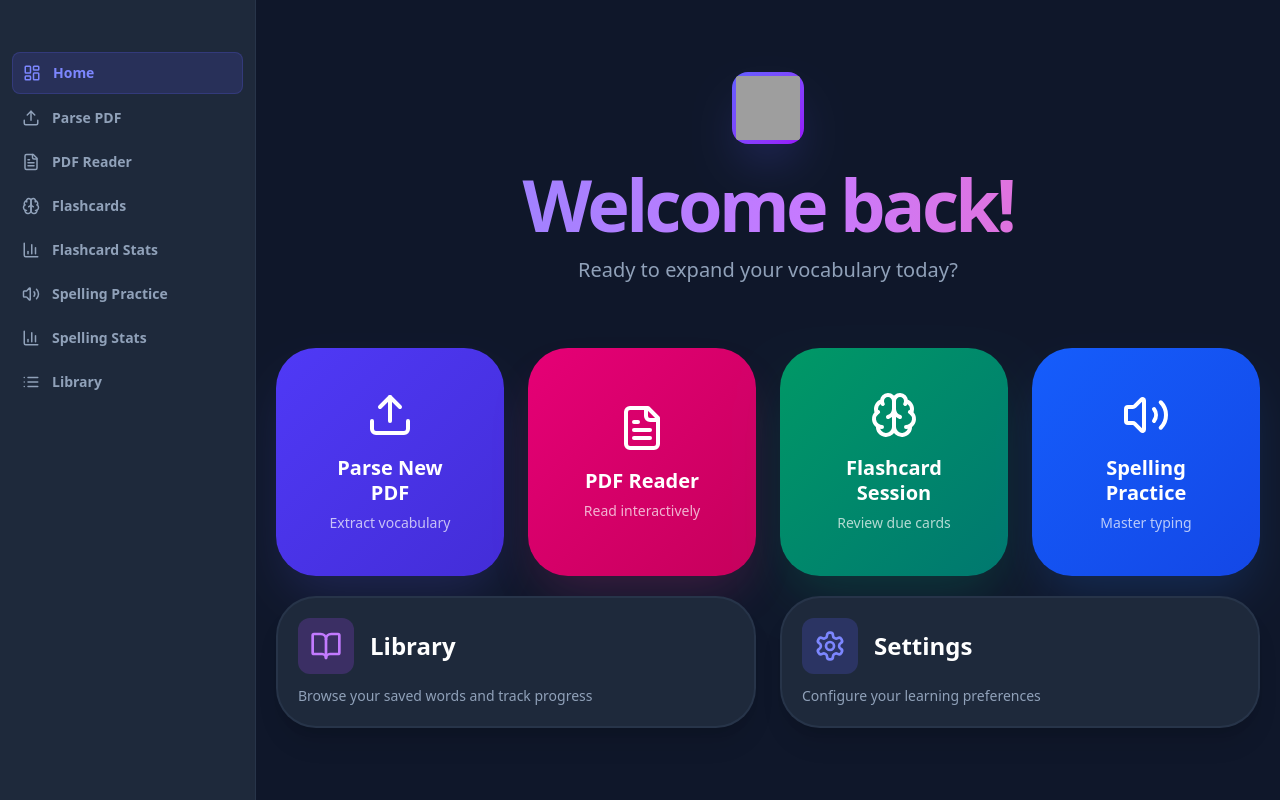
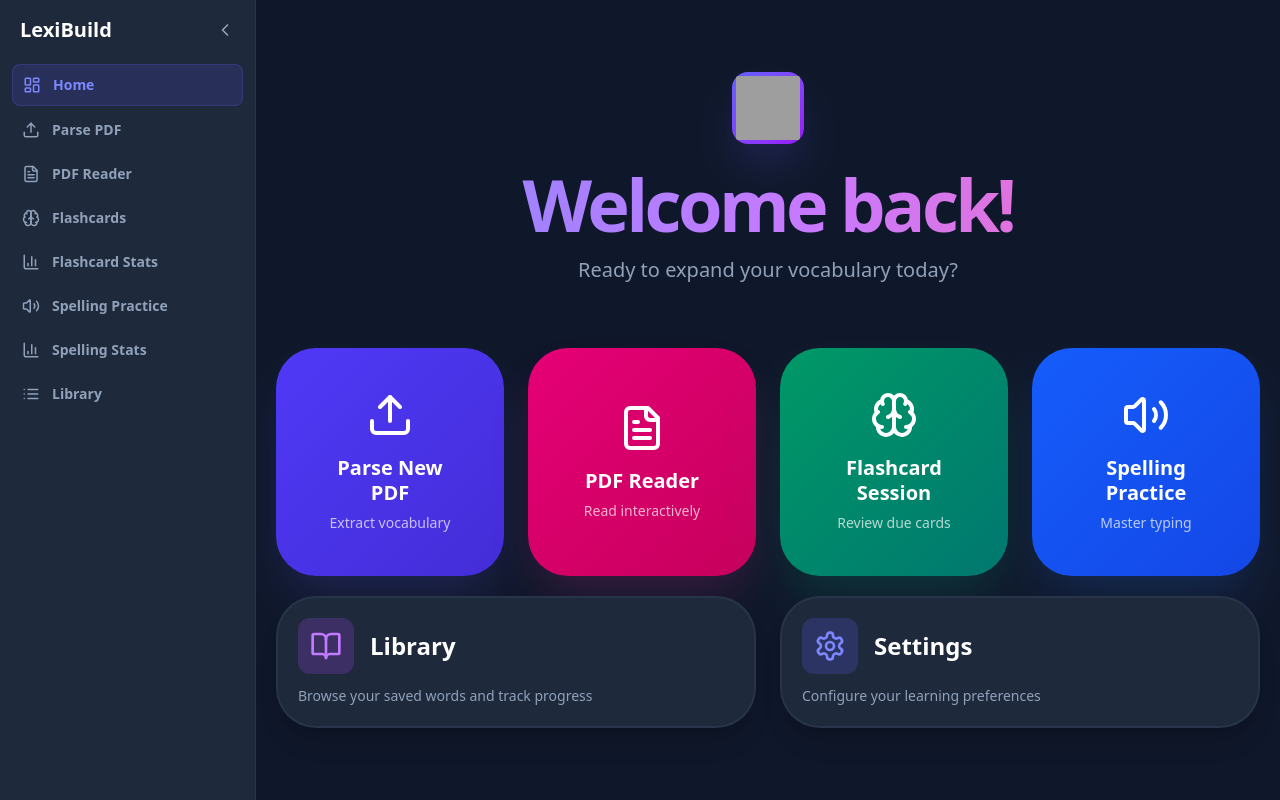
Before and after one commit to ObieHam/GemRSS, a Next.js app: page / in a window 1280 px wide. Built offline with nearby package versions, Linux system fonts and the light colour scheme; grey boxes are pictures that could not be loaded.

Commit message:
Update Sidebar.js

```diff
--- a/components/Sidebar.js
+++ b/components/Sidebar.js
@@ -1,4 +1,4 @@
-import { LayoutDashboard, Upload, FileText, Brain, Volume2, List, BarChart3, Settings, Menu, X } from 'lucide-react';
+import { LayoutDashboard, Upload, FileText, Brain, Volume2, List, BarChart3, Settings, Menu, X, ChevronLeft, ChevronRight } from 'lucide-react';
 
 export default function Sidebar({ view, setView, sidebarOpen, setSidebarOpen, onSettingsClick }) {
   const menuItems = [
@@ -15,7 +15,18 @@ export default function Sidebar({ view, setView, sidebarOpen, setSidebarOpen, on
   return (
     <div className={`fixed top-0 left-0 h-full bg-[#1e293b] border-r border-slate-700/50 transition-all duration-300 z-50 ${sidebarOpen ? 'w-64' : 'w-16'}`}>
       <div className="p-3 h-full flex flex-col">
-        <nav className="space-y-1 flex-1 mt-10">
+        <div className="flex items-center justify-between mb-4">
+          {sidebarOpen && <div className="text-xl font-black text-white ml-2">LexiBuild</div>}
+          <button
+            onClick={() => setSidebarOpen(!sidebarOpen)}
+            className="p-2 hover:bg-slate-700/50 rounded-lg transition-all ml-auto"
+            title={sidebarOpen ? "Collapse sidebar" : "Expand sidebar"}
+          >
+            {sidebarOpen ? <ChevronLeft size={20} className="text-slate-400" /> : <ChevronRight size={20} className="text-slate-400" />}
+          </button>
+        </div>
+
+        <nav className="space-y-1 flex-1">
           {menuItems.map((item) => (
             <button
               key={item.id}
```
